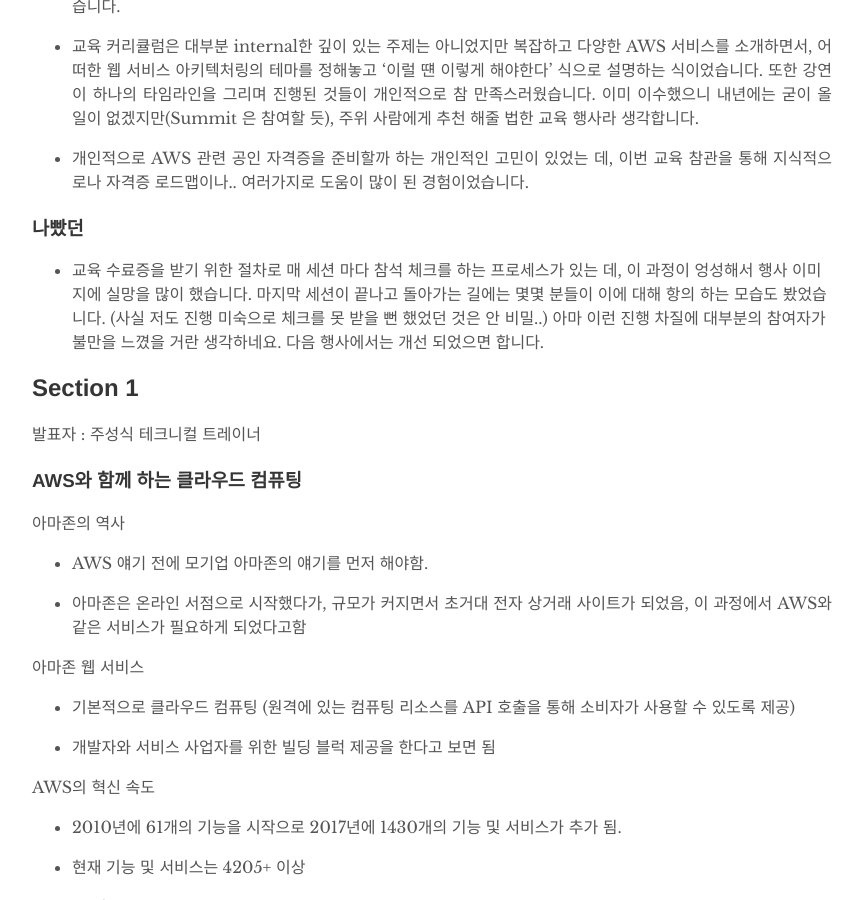
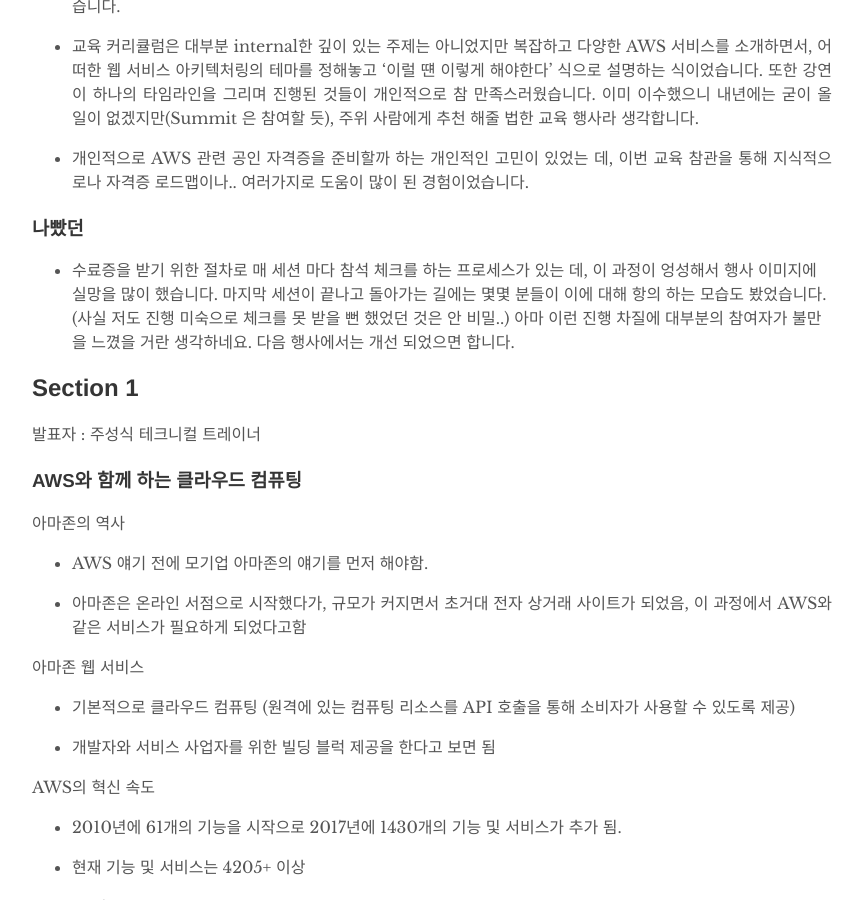
Before and after one commit to glqdlt/glqdlt.github.io, a Jekyll site: the page built from _posts/2018-04-18-AWSomeday 후기.md, in a window 1280 px wide and 900 px high, scrolled down 1284 px. Shown: the whole window, without its empty margins (208-1071 px from the left). Built offline with Jekyll 4.4.1, drawn with Linux system fonts in a browser that asks for light colours; comment, search, counter and statistics services are not loaded.

Commit message:
chore : 오탈자 수정

```diff
--- a/_posts/2018-04-18-AWSomeday 후기.md
+++ b/_posts/2018-04-18-AWSomeday 후기.md
@@ -28,7 +28,7 @@
 
 ### 나빴던
 
-+ 교육 수료증을 받기 위한 절차로 매 세션 마다 참석 체크를 하는 프로세스가 있는 데, 이 과정이 엉성해서 행사 이미지에 실망을 많이 했습니다. 마지막 세션이 끝나고 돌아가는 길에는 몇몇 분들이 이에 대해 항의 하는 모습도 봤었습니다. (사실 저도 진행 미숙으로 체크를 못 받을 뻔 했었던 것은 안 비밀..) 아마 이런 진행 차질에 대부분의 참여자가 불만을 느꼈을 거란 생각하네요. 다음 행사에서는 개선 되었으면 합니다.
++ 수료증을 받기 위한 절차로 매 세션 마다 참석 체크를 하는 프로세스가 있는 데, 이 과정이 엉성해서 행사 이미지에 실망을 많이 했습니다. 마지막 세션이 끝나고 돌아가는 길에는 몇몇 분들이 이에 대해 항의 하는 모습도 봤었습니다. (사실 저도 진행 미숙으로 체크를 못 받을 뻔 했었던 것은 안 비밀..) 아마 이런 진행 차질에 대부분의 참여자가 불만을 느꼈을 거란 생각하네요. 다음 행사에서는 개선 되었으면 합니다.
 
 
 
```
